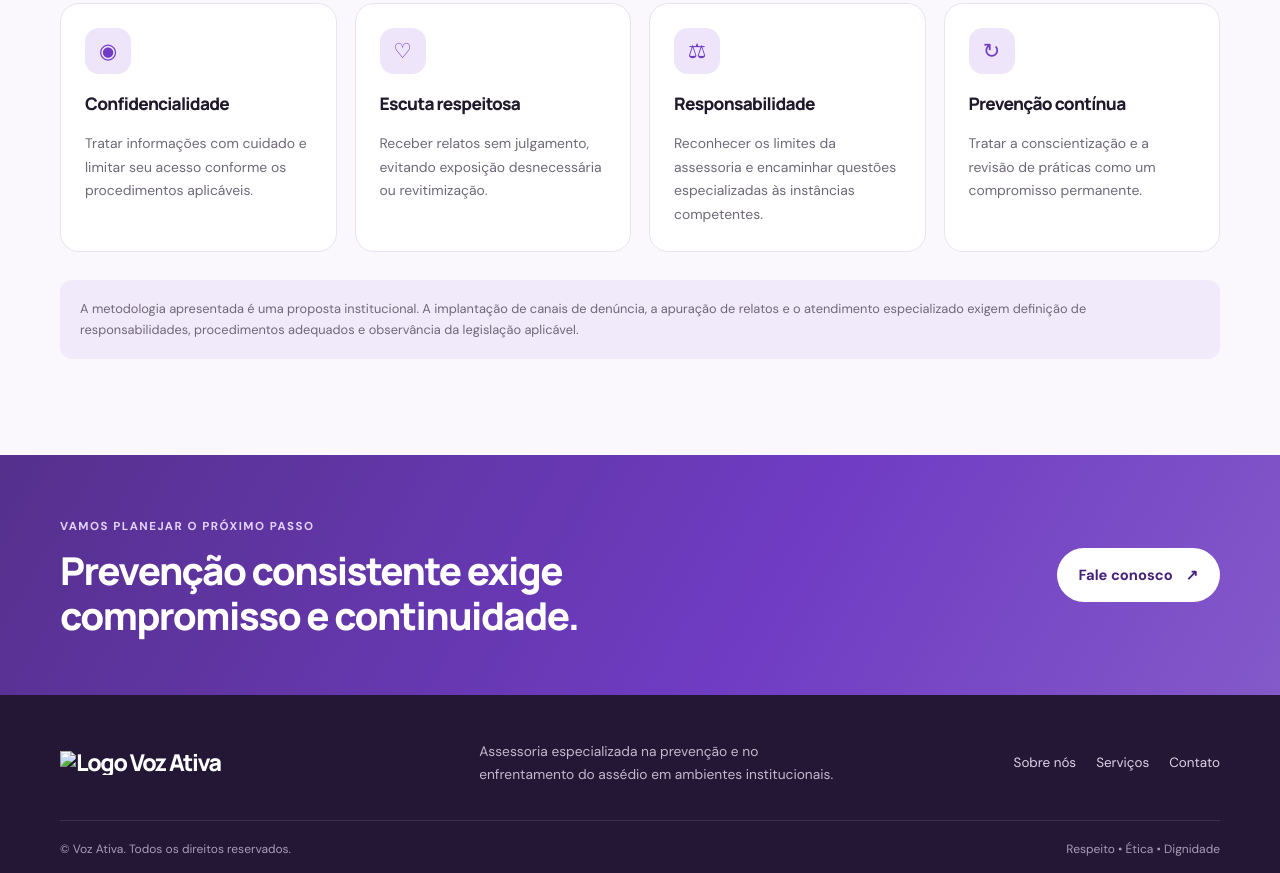
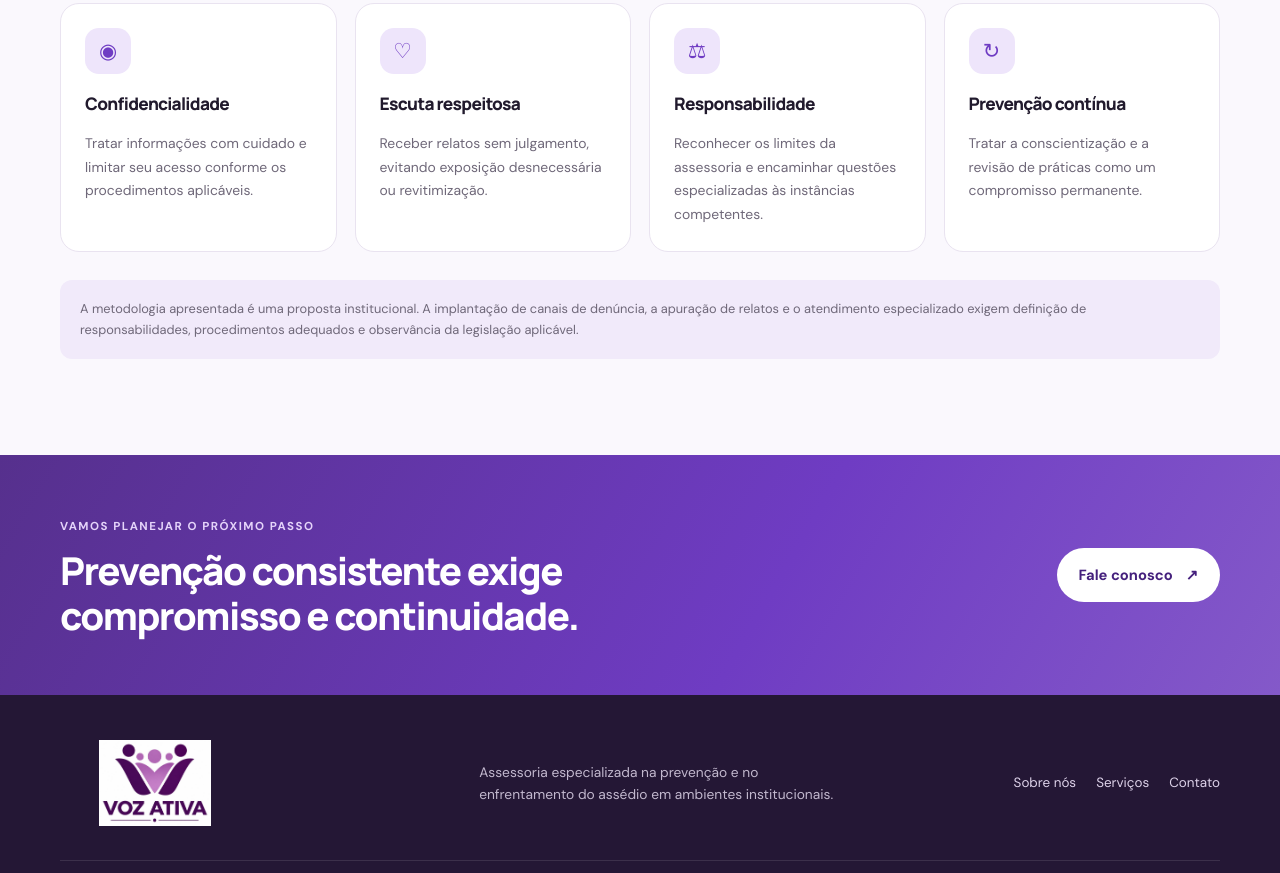
Before and after one commit to tnevezs/voz-ativa-pj, a plain HTML site: page metodologia.html in a window 1280 px wide. Shown: the part 1924-2797 px from the top of the page. Drawn offline with Linux system fonts and the light colour scheme; files that its build step writes are made by us from their sources.

Commit message:
Update metodologia.html

```diff
--- a/metodologia.html
+++ b/metodologia.html
@@ -1,6 +1,6 @@
 <!doctype html>
-<html lang="pt-BR"><head><meta charset="utf-8"><meta name="viewport" content="width=device-width, initial-scale=1"><meta name="description" content="Conheça os princípios e etapas da metodologia proposta pela Voz Ativa."><title>Metodologia | Voz Ativa</title><link rel="stylesheet" href="assets/style.css"><script src="assets/script.js" defer></script></head>
-<body><a class="skip-link" href="#conteudo">Pular para o conteúdo</a><header class="site-header"><div class="container nav-wrap"><a class="brand" href="index.html" aria-label="Voz Ativa — Início"><img class="brand-logo" src="assets/logo-voz-ativa.png" alt="Logo Voz Ativa"></a><button class="menu-toggle" aria-expanded="false" aria-controls="menu-principal" aria-label="Abrir menu"><span></span><span></span><span></span></button><nav id="menu-principal" class="main-nav" aria-label="Menu principal"><a href="index.html">Início</a><a href="sobre.html">Sobre nós</a><a href="servicos.html">Serviços</a><a class="active" href="metodologia.html">Metodologia</a><a class="nav-cta" href="contato.html">Fale conosco</a></nav></div></header>
+<html lang="pt-BR"><head><meta charset="utf-8"><meta name="viewport" content="width=device-width, initial-scale=1"><meta name="description" content="Conheça os princípios e etapas da metodologia proposta pela Voz Ativa."><title>Metodologia | Voz Ativa</title><link rel="stylesheet" href="style.css"><script src="script.js" defer></script>
+<body><a class="skip-link" href="#conteudo">Pular para o conteúdo</a><header class="site-header"><div class="container nav-wrap"><a class="brand" href="index.html" aria-label="Voz Ativa — Início"><img class="brand-logo" src="logo-voz-ativa.png" alt="Logo Voz Ativa"></a><button class="menu-toggle" aria-expanded="false" aria-controls="menu-principal" aria-label="Abrir menu"><span></span><span></span><span></span></button><nav id="menu-principal" class="main-nav" aria-label="Menu principal"><a href="index.html">Início</a><a href="sobre.html">Sobre nós</a><a href="servicos.html">Serviços</a><a class="active" href="metodologia.html">Metodologia</a><a class="nav-cta" href="contato.html">Fale conosco</a></nav></div></header>
 <main id="conteudo"><section class="page-hero"><div class="container"><span class="eyebrow">Nossa metodologia</span><h1>Conhecer, conscientizar<br><span>e transformar.</span></h1><p>Uma abordagem organizada em etapas, com atenção ao contexto institucional, à educação e à responsabilidade nos encaminhamentos.</p></div></section>
 <section class="section section-white"><div class="container"><div class="section-heading"><span class="eyebrow">Etapas de atuação</span><h2>Um caminho estruturado <span>para a prevenção.</span></h2></div><div class="timeline">
 <article class="timeline-item"><div class="timeline-index">01</div><div><h3>Diagnóstico e escuta institucional</h3><p>Compreender o contexto, levantar necessidades e analisar políticas, orientações e práticas existentes, respeitando a privacidade e os limites do trabalho contratado.</p></div></article>
@@ -11,4 +11,4 @@
 </div></div></section>
 <section class="section section-tint"><div class="container"><div class="section-heading centered"><span class="eyebrow">Princípios essenciais</span><h2>Uma abordagem centrada <span>nas pessoas.</span></h2></div><div class="principle-grid"><article><span class="principle-icon">◉</span><h3>Confidencialidade</h3><p>Tratar informações com cuidado e limitar seu acesso conforme os procedimentos aplicáveis.</p></article><article><span class="principle-icon">♡</span><h3>Escuta respeitosa</h3><p>Receber relatos sem julgamento, evitando exposição desnecessária ou revitimização.</p></article><article><span class="principle-icon">⚖</span><h3>Responsabilidade</h3><p>Reconhecer os limites da assessoria e encaminhar questões especializadas às instâncias competentes.</p></article><article><span class="principle-icon">↻</span><h3>Prevenção contínua</h3><p>Tratar a conscientização e a revisão de práticas como um compromisso permanente.</p></article></div><p class="disclaimer">A metodologia apresentada é uma proposta institucional. A implantação de canais de denúncia, a apuração de relatos e o atendimento especializado exigem definição de responsabilidades, procedimentos adequados e observância da legislação aplicável.</p></div></section>
 <section class="cta-band"><div class="container cta-content"><div><span class="eyebrow eyebrow-light">Vamos planejar o próximo passo</span><h2>Prevenção consistente exige compromisso e continuidade.</h2></div><a class="button button-light" href="contato.html">Fale conosco <span>↗</span></a></div></section></main>
-<footer class="site-footer"><div class="container footer-main"><a class="brand brand-footer" href="index.html" aria-label="Voz Ativa — Início"><img class="brand-logo brand-logo-footer" src="assets/logo-voz-ativa.png" alt="Logo Voz Ativa"></a><p>Assessoria especializada na prevenção e no enfrentamento do assédio em ambientes institucionais.</p><div class="footer-links"><a href="sobre.html">Sobre nós</a><a href="servicos.html">Serviços</a><a href="contato.html">Contato</a></div></div><div class="container footer-bottom"><span>© <span data-year></span> Voz Ativa. Todos os direitos reservados.</span><span>Respeito • Ética • Dignidade</span></div></footer><a class="whatsapp-float" data-whatsapp href="#" target="_blank" rel="noopener" aria-label="Fale com a Voz Ativa pelo WhatsApp"> <span>WhatsApp</span></a></body></html>
+<footer class="site-footer"><div class="container footer-main"><a class="brand brand-footer" href="index.html" aria-label="Voz Ativa — Início"><img class="brand-logo brand-logo-footer" src="logo-voz-ativa.png" alt="Logo Voz Ativa"></a><p>Assessoria especializada na prevenção e no enfrentamento do assédio em ambientes institucionais.</p><div class="footer-links"><a href="sobre.html">Sobre nós</a><a href="servicos.html">Serviços</a><a href="contato.html">Contato</a></div></div><div class="container footer-bottom"><span>© <span data-year></span> Voz Ativa. Todos os direitos reservados.</span><span>Respeito • Ética • Dignidade</span></div></footer><a class="whatsapp-float" data-whatsapp href="#" target="_blank" rel="noopener" aria-label="Fale com a Voz Ativa pelo WhatsApp"> <span>WhatsApp</span></a></body></html>
```
